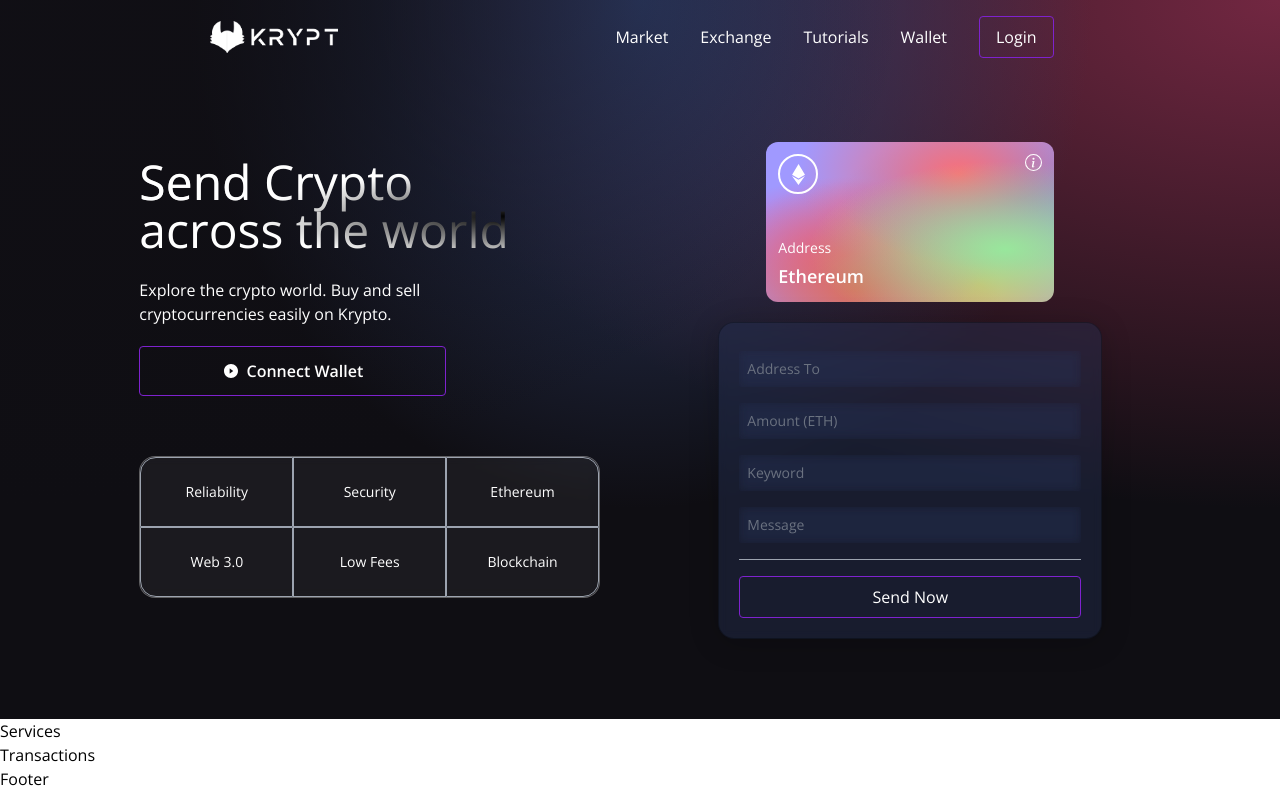
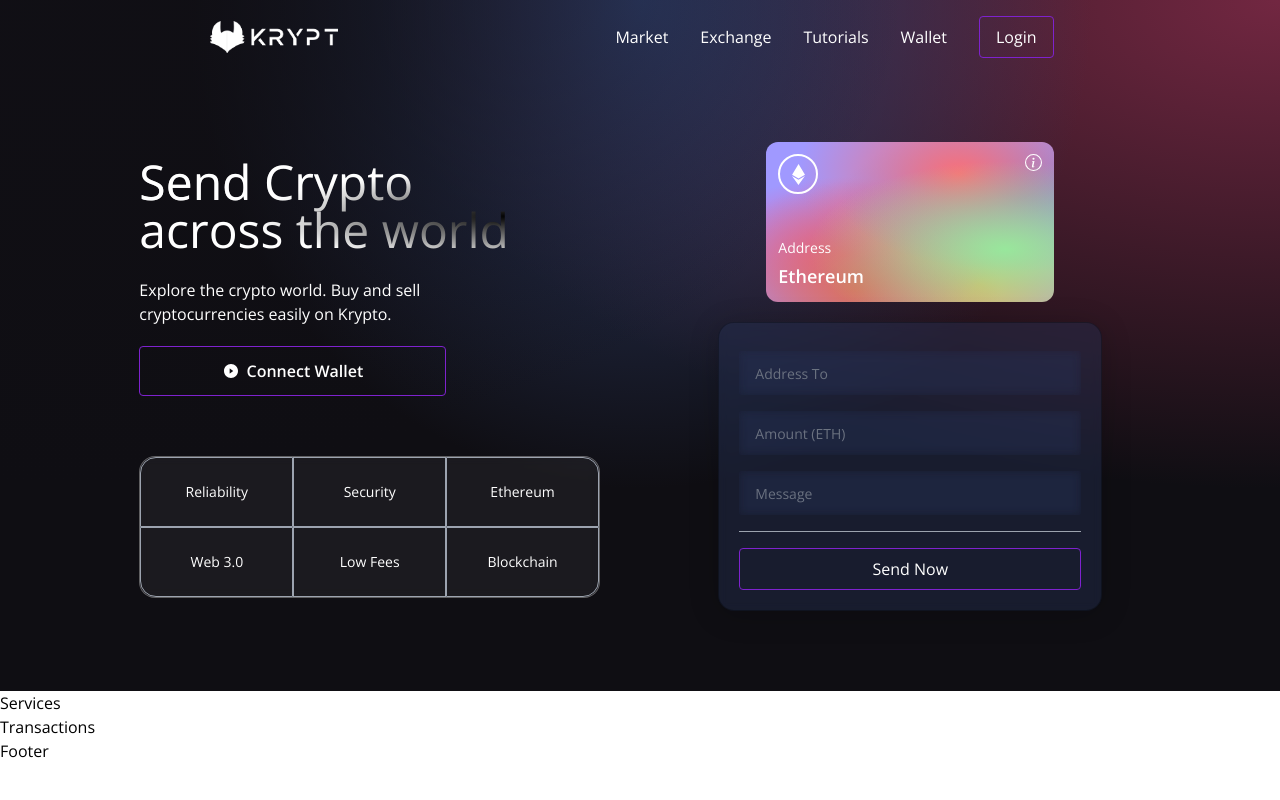
Before and after one commit to guarize/web3.0-transfers, a React (Vite) app in the folder client/: page / in a window 1280 px wide. Built offline with nearby package versions, Linux system fonts and the light colour scheme.

Commit message:
[feat] - smart contract base

```diff
--- a/client/src/components/Welcome.jsx
+++ b/client/src/components/Welcome.jsx
@@ -13,7 +13,7 @@ const Input = ({ placeholder, name, type, value, handleChange }) => (
     step="0.0001"
     value={value}
     onChange={(e) => handleChange(e, name)}
-    className="my-2 w-full rounded-sm p-2 outline-none bg-transparent text-white border-none text-sm white-glassmorphism"
+    className="h-11 my-2 w-full rounded-sm p-4 outline-none bg-transparent text-white border-none text-sm white-glassmorphism"
   />
 );
 
@@ -25,7 +25,7 @@ const Welcome = () => {
   return (
     <div className="flex w-full justify-center items-center">
       <div className="flex mf:flex-row flex-col items-start justify-between md:p-20 py-12 px-4">
-        <div className="flex flex-1 justify-start items-start flex-col mf:mr-20">
+        <div className="flex flex-1 justify-start items-start flex-col mf:mr-20 xmf:mr-60">
           <h1 className="text-3xl sm:text-5xl text-white text-gradient py-1">
             Send Crypto <br /> across the world
           </h1>
@@ -83,12 +83,12 @@ const Welcome = () => {
               type="number"
               handleChange={() => {}}
             />
-            <Input
+            {/* <Input
               placeholder="Keyword"
               name="keyword"
               type="text"
               handleChange={() => {}}
-            />
+            /> */}
             <Input
               placeholder="Message"
               name="message"
@@ -101,7 +101,13 @@ const Welcome = () => {
             {false ? (
               <Loader />
             ) : (
-              <button type="button" onClick={handleSubmit} className='text-white w-full mt-2 border-[1px] p-2 btn-outline-primary transition duration-300 ease-in-out focus:outline-none focus:shadow-outline border border-purple-700 hover:bg-purple-700 hover:text-white font-normal rounded cursor-pointer'>Send Now</button>
+              <button
+                type="button"
+                onClick={handleSubmit}
+                className="text-white w-full mt-2 border-[1px] p-2 btn-outline-primary transition duration-300 ease-in-out focus:outline-none focus:shadow-outline border border-purple-700 hover:bg-purple-700 hover:text-white font-normal rounded cursor-pointer"
+              >
+                Send Now
+              </button>
             )}
           </div>
         </div>
--- a/client/tailwind.config.js
+++ b/client/tailwind.config.js
@@ -10,6 +10,7 @@ module.exports = {
     extend: {
       screens: {
         mf: '990px',
+        xmf: '1700px'
       },
       keyframes: {
         'slide-in': {
```
